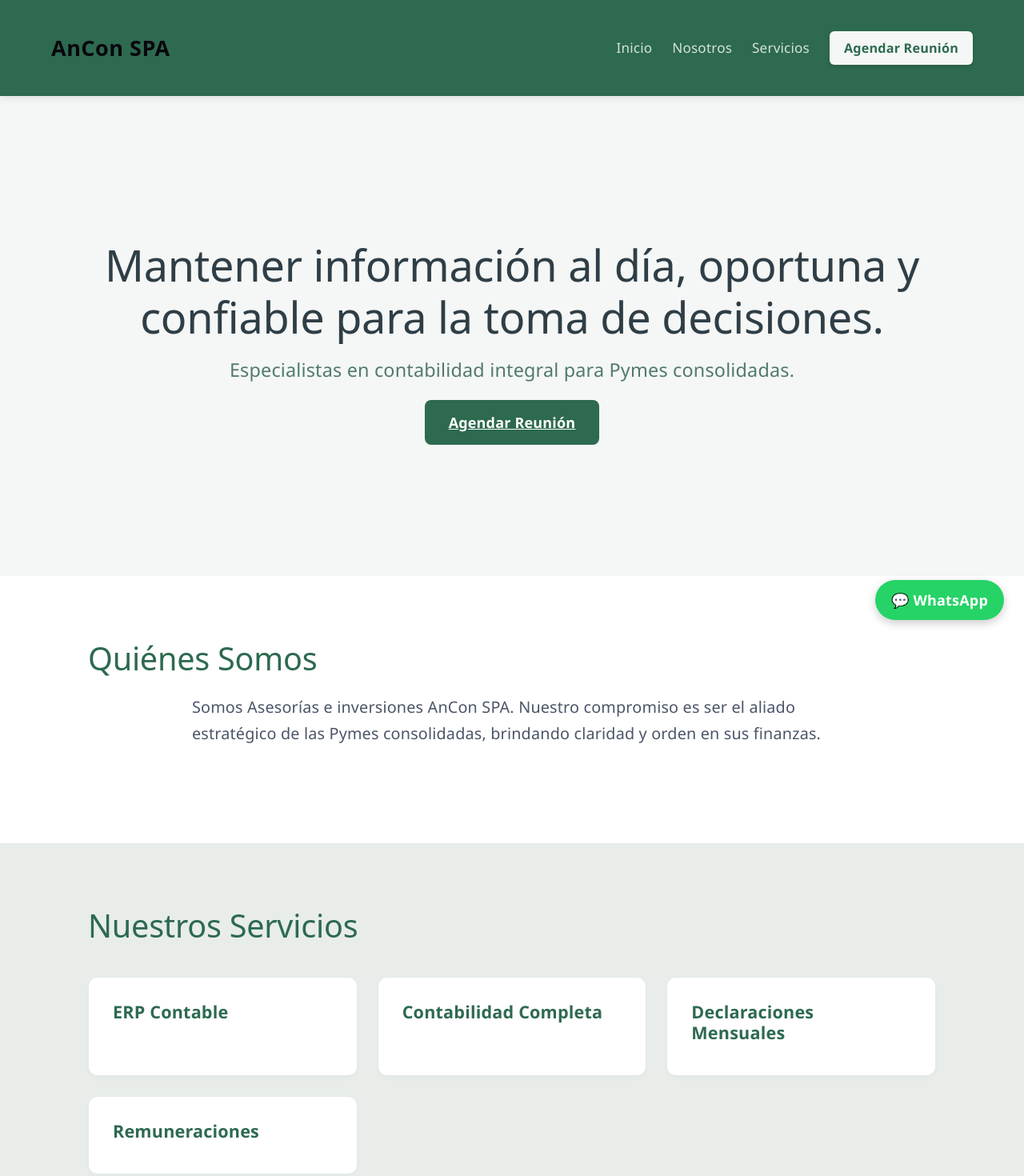
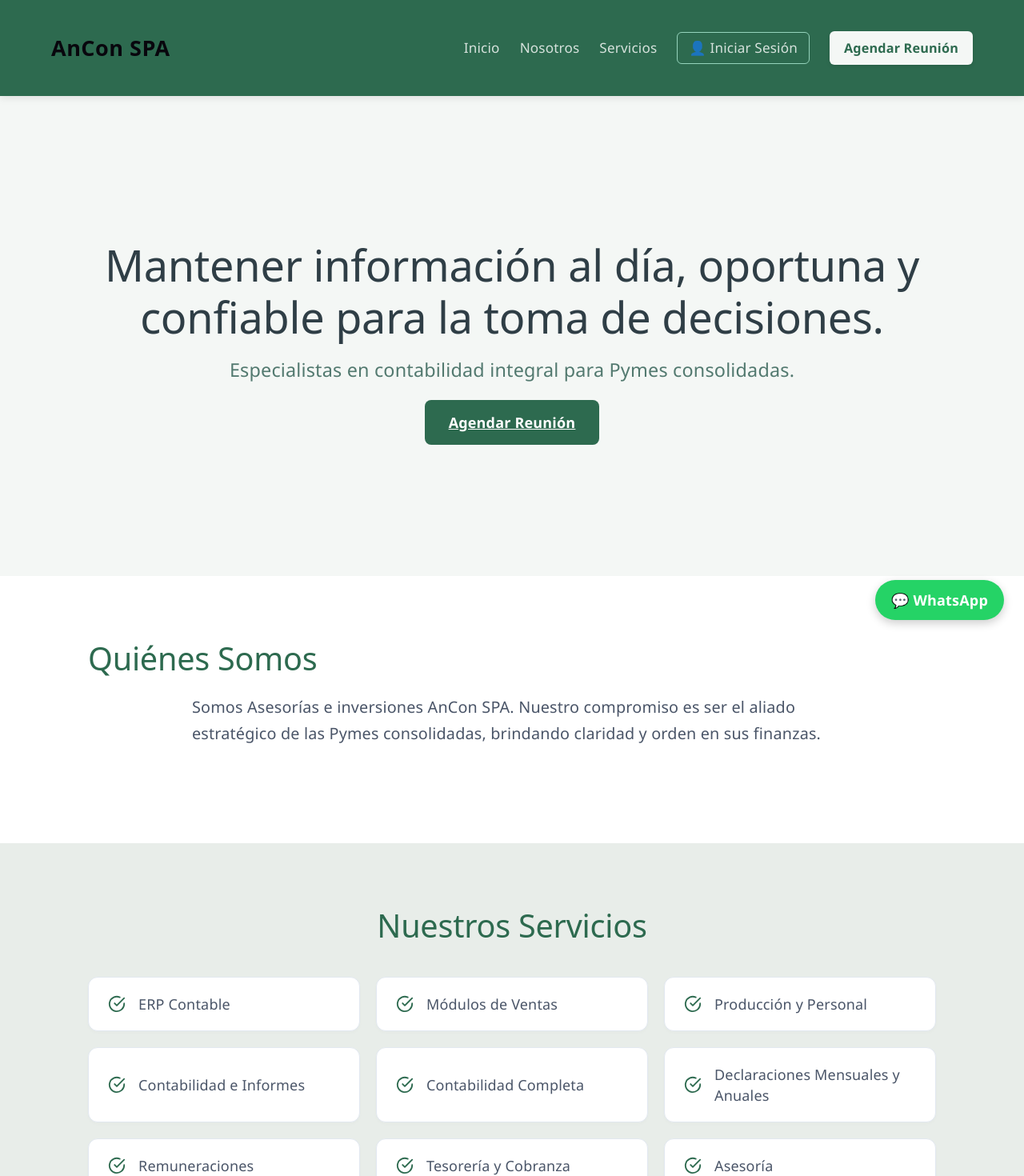
Before and after one commit to ceabruno/Ancon, a React app in the folder frontend/: page / in a window 1280 px wide. Shown: the top 1470 px of the page at 80% size. Built offline with nearby package versions, Linux system fonts and the light colour scheme; the HTML template or start-up script is replaced by a standard one.

Commit message:
Nuevos estilos de servicio

```diff
--- a/frontend/src/App.css
+++ b/frontend/src/App.css
@@ -90,7 +90,19 @@ html, body {
   font-size: 1.8rem;
   cursor: pointer;
 }
+/* Botón secundario para Portal de Clientes */
+.btn-login {
+  border: 1px solid #A8E6CF;
+  padding: 6px 14px;
+  border-radius: 6px;
+  display: flex;
+  align-items: center;
+  gap: 6px;
+}
 
+.btn-login:hover {
+  background-color: rgba(168, 230, 207, 0.1);
+}
 /* =========================================
    3. SECCIONES (HERO, NOSOTROS, SERVICIOS)
    ========================================= */
@@ -164,7 +176,36 @@ html, body {
   font-size: 1.2rem;
   margin-bottom: 10px;
 }
+/* =========================================
+   DISEÑO PREMIUM PARA SERVICIOS
+   ========================================= */
+.servicios-grid {
+  display: grid;
+  grid-template-columns: repeat(auto-fit, minmax(280px, 1fr));
+  gap: 20px;
+}
 
+.servicio-item {
+  background: white;
+  padding: 20px 24px;
+  border-radius: 12px;
+  border: 1px solid #E2E8F0; /* Borde muy suave y elegante */
+  box-shadow: 0 2px 4px rgba(0,0,0,0.02); /* Sombra casi invisible */
+  font-weight: 500;
+  font-size: 1rem;
+  color: #4A5568;
+  display: flex;
+  align-items: center;
+  gap: 16px;
+  transition: all 0.3s ease;
+}
+
+.servicio-item:hover {
+  transform: translateY(-4px); /* Se levanta suavemente hacia arriba */
+  box-shadow: 0 10px 20px rgba(45, 106, 79, 0.08); /* Sombra verde tenue */
+  border-color: #A8E6CF;
+  color: #2D6A4F; /* El texto se oscurece un poco al pasar el mouse */
+}
 /* =========================================
    4. FORMULARIO Y FOOTER
    ========================================= */
--- a/frontend/src/components/Header.jsx
+++ b/frontend/src/components/Header.jsx
@@ -7,16 +7,22 @@ export default function Header() {
     <header className="header">
       <h1 className="logo">AnCon SPA</h1>
 
-      {/* Botón hamburguesa para móvil */}
-      <div className="menu-icon" onClick={() => setIsOpen(!isOpen)} style={styles.mobileMenuIcon}>
+      {/* Botón hamburguesa para móvil (Solo usa clases ahora) */}
+      <div className="menu-icon" onClick={() => setIsOpen(!isOpen)}>
         {isOpen ? '✕' : '☰'}
       </div>
 
-      <nav className={`nav ${isOpen ? 'nav-mobile-active' : ''}`} style={isOpen ? styles.navMobile : {}}>
+      {/* Navegación limpia */}
+      <nav className={`nav ${isOpen ? 'nav-mobile-active' : ''}`}>
         <a href="#inicio" className="nav-link" onClick={() => setIsOpen(false)}>Inicio</a>
         <a href="#nosotros" className="nav-link" onClick={() => setIsOpen(false)}>Nosotros</a>
         <a href="#servicios" className="nav-link" onClick={() => setIsOpen(false)}>Servicios</a>
-        {/* Destacamos Contacto como un botón diferente para que no se confunda */}
+
+        {/* Usamos las clases nav-link y btn-login juntas */}
+        <a href="#login" className="nav-link btn-login" onClick={() => setIsOpen(false)}>
+          👤 Iniciar Sesión
+        </a>
+
         <a href="#contacto" className="btn-header-cta" onClick={() => setIsOpen(false)}>
           Agendar Reunión
         </a>
@@ -24,14 +30,3 @@ export default function Header() {
     </header>
   );
 }
-
-const styles = {
-  mobileMenuIcon: {
-    display: 'none', // Se activa con Media Queries en el CSS
-    fontSize: '2rem',
-    color: 'white',
-    cursor: 'pointer',
-  },
-  // Estilos rápidos para el CTA del header
-  // (Idealmente mover estos a App.css más adelante)
-};
--- a/frontend/src/components/Servicios.jsx
+++ b/frontend/src/components/Servicios.jsx
@@ -1,10 +1,27 @@
 import React from 'react';
 import { motion } from 'framer-motion';
 
+// Ícono SVG profesional para reemplazar el emoji
+const CheckIcon = () => (
+  <svg width="22" height="22" viewBox="0 0 24 24" fill="none" stroke="#2D6A4F" strokeWidth="2" strokeLinecap="round" strokeLinejoin="round" style={{ flexShrink: 0 }}>
+    <path d="M22 11.08V12a10 10 0 1 1-5.93-9.14"></path>
+    <polyline points="22 4 12 14.01 9 11.01"></polyline>
+  </svg>
+);
+
 export default function Servicios() {
   const listaServicios = [
-    "ERP Contable", "Contabilidad Completa",
-    "Declaraciones Mensuales", "Remuneraciones"
+    "ERP Contable",
+    "Módulos de Ventas",
+    "Producción y Personal",
+    "Contabilidad e Informes",
+    "Contabilidad Completa",
+    "Declaraciones Mensuales y Anuales",
+    "Remuneraciones",
+    "Tesorería y Cobranza",
+    "Asesoría",
+    "Planificación Tributaria",
+    "Planificación Financiera"
   ];
 
   return (
@@ -14,14 +31,25 @@ export default function Servicios() {
           className="section-title"
           initial={{ opacity: 0 }}
           whileInView={{ opacity: 1 }}
+          viewport={{ once: true }}
+          style={{ textAlign: 'center', marginBottom: '40px' }}
         >
           Nuestros Servicios
         </motion.h2>
-        <div className="grid">
+
+        <div className="servicios-grid">
           {listaServicios.map((s, i) => (
-            <div key={i} className="card">
-              <h3 className="card-title">{s}</h3>
-            </div>
+            <motion.div
+              key={i}
+              className="servicio-item"
+              initial={{ opacity: 0, y: 20 }}
+              whileInView={{ opacity: 1, y: 0 }}
+              transition={{ delay: i * 0.05 }}
+              viewport={{ once: true }}
+            >
+              <CheckIcon />
+              <span>{s}</span>
+            </motion.div>
           ))}
         </div>
       </div>
```
Also changed, not shown: 1 other file (tests, documents, lock files or other folders).
